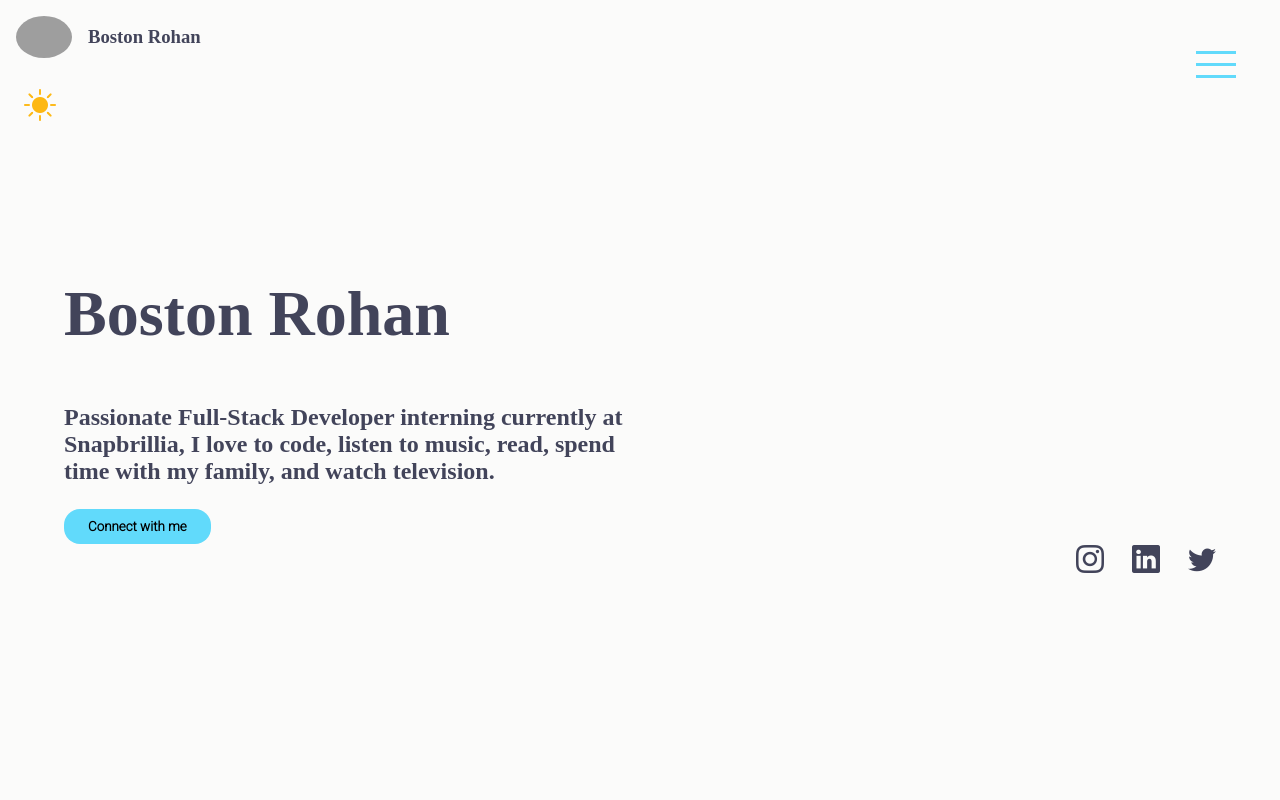
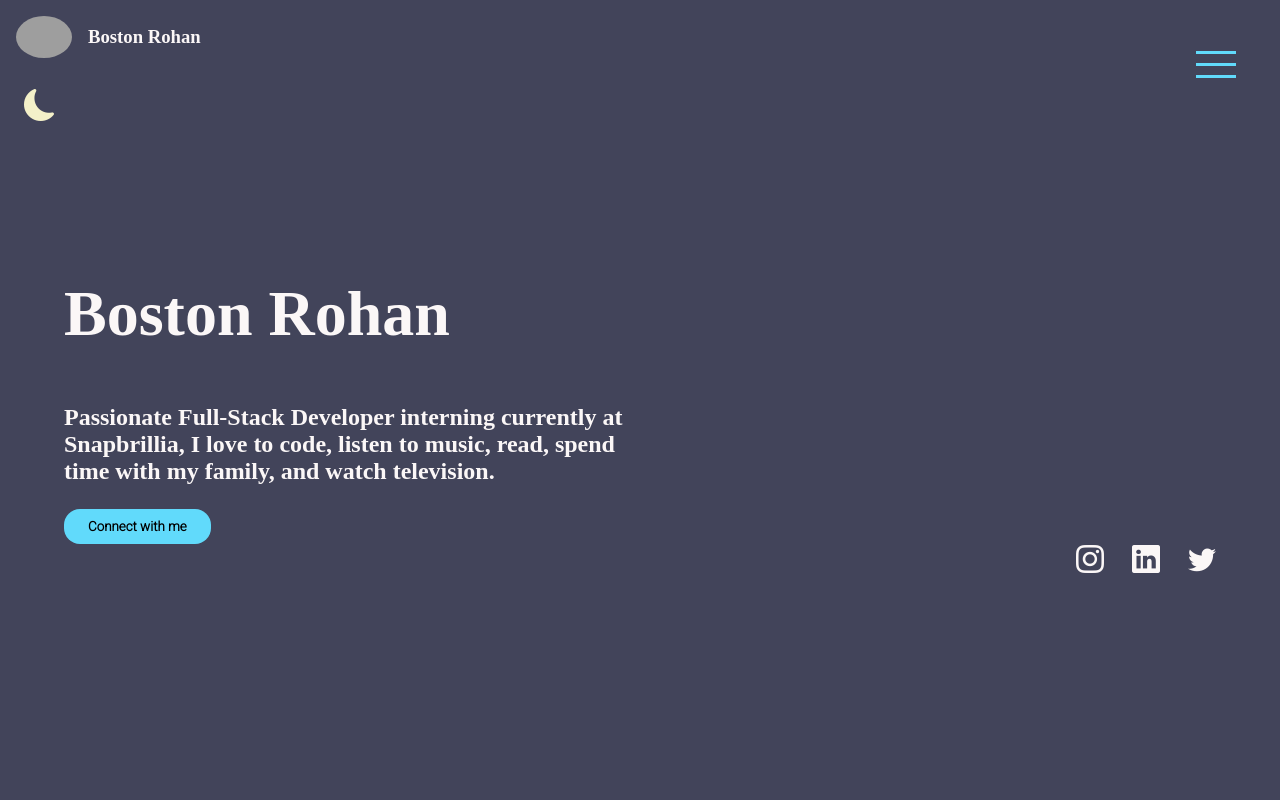
Before and after one commit to BostonRohan/portfolio, a React (Create React App) app: page / in a window 1280 px wide. Shown: the top 800 px of the page. Built offline with nearby package versions, Linux system fonts and the light colour scheme; grey boxes are pictures that could not be loaded.

Commit message:
changed default theme to dark

```diff
--- a/src/Components/Nav/Toggle/Toggle.js
+++ b/src/Components/Nav/Toggle/Toggle.js
@@ -2,18 +2,18 @@ import React, { useState, useEffect } from "react";
 import { setTheme } from "./themes";
 import "./styles.css";
 function Toggle() {
-  const [toggle, setToggle] = useState("light");
+  const [toggle, setToggle] = useState("dark");
   let theme = localStorage.getItem("theme");
   const handleClick = () => {
-    //If the user clicks the toggle and it is currently light, change it to dark
-    if (theme === "theme-light") {
+    //If the user clicks the toggle and it is currently dark, change it to light
+    if (theme === "theme-dark") {
+      setTheme("theme-light");
+      setToggle("light");
+    }
+    //Otherwise, the default will be dark
+    else {
       setTheme("theme-dark");
       setToggle("dark");
-    }
-    //Otherwise, the default will be light
-    else {
-      setTheme("theme-light");
-      setToggle("light");
     }
   };
   //Will change the value of toggle if the theme changes
--- a/src/Components/Nav/Toggle/themes.js
+++ b/src/Components/Nav/Toggle/themes.js
@@ -10,6 +10,6 @@ export const keepTheme = () => {
   if (theme === "theme-light") setTheme("theme-light");
   //Or if the theme is dark, set the theme to dark
   else if (theme === "theme-dark") setTheme("theme-dark");
-  //Otherwise, the default theme will be light
-  else setTheme("theme-light");
+  //Otherwise, the default theme will be dark
+  else setTheme("theme-dark");
 };
```
